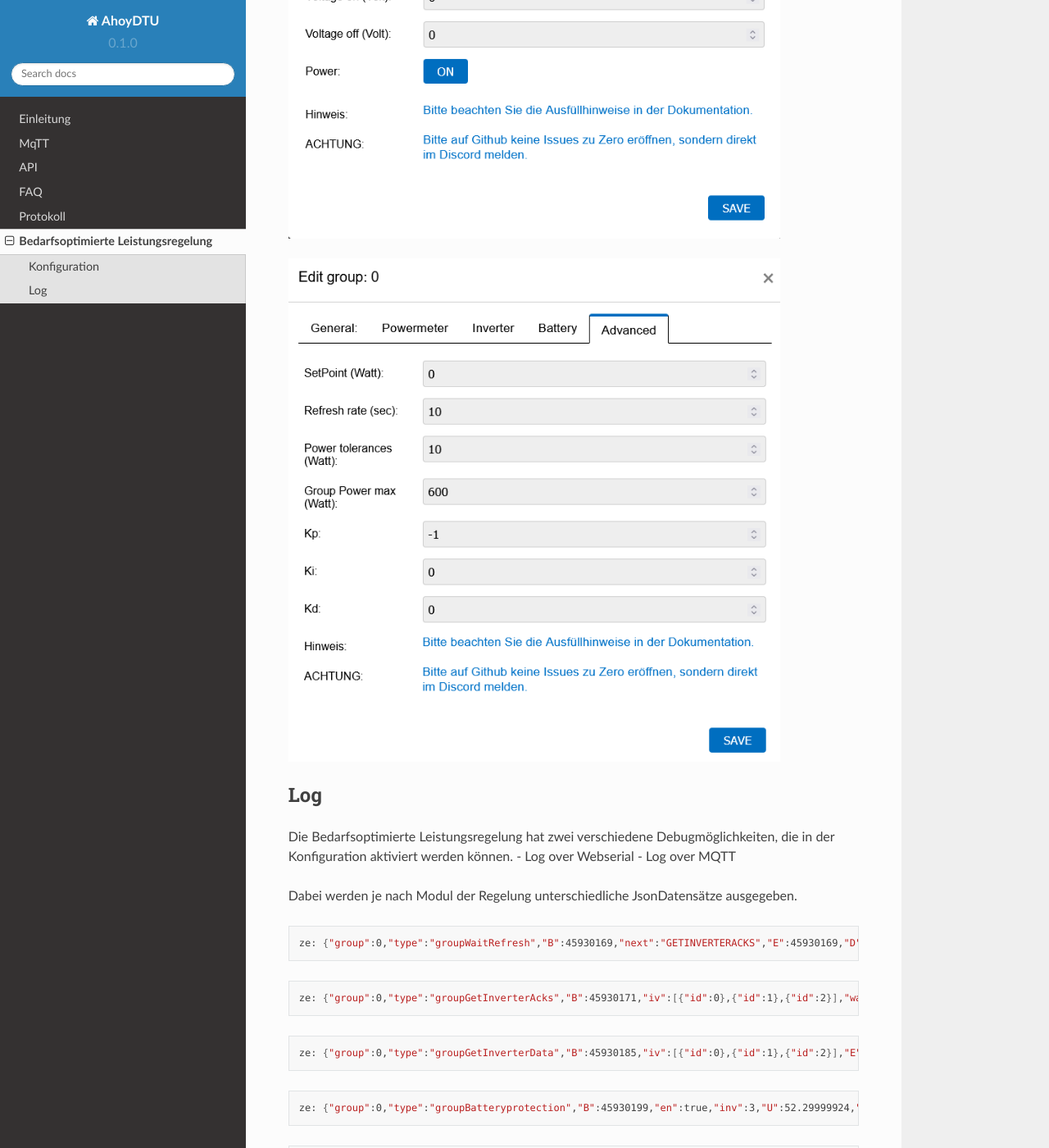
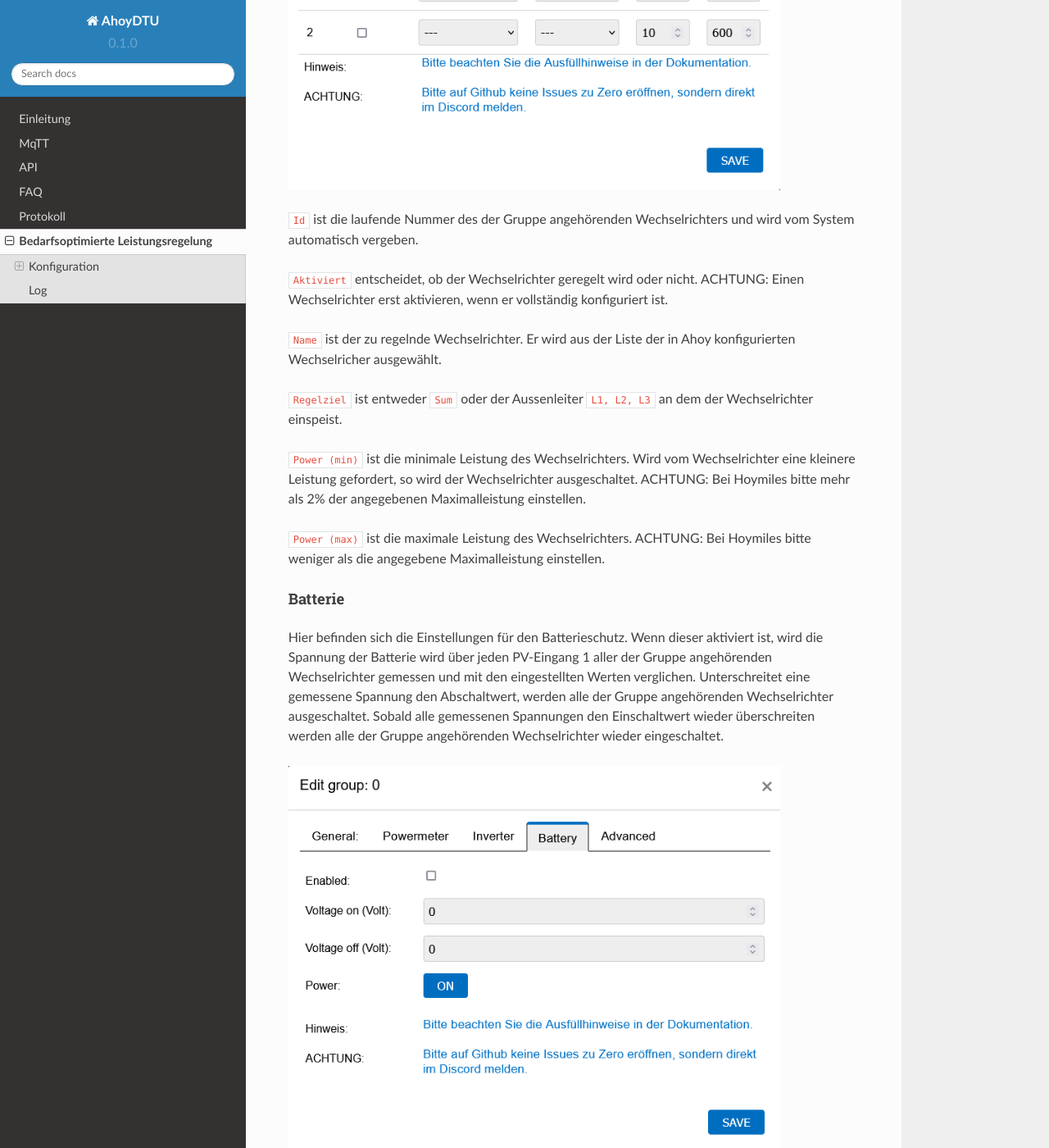
Before and after one commit to lumapu/ahoy_docs, a Sphinx documentation site: the page built from docs/source/zeroExport.rst, in a window 1280 px wide and 1400 px high, scrolled down 2587 px. Shown: the whole window at 82% size. Built offline with Sphinx 7.4.7 and the Read the Docs theme 2.0.0, drawn with Linux system fonts in a browser that asks for light colours; some of the changed text lies outside the part shown.

Commit message:
Update zeroExport.rst

```diff
--- a/docs/source/zeroExport.rst
+++ b/docs/source/zeroExport.rst
@@ -16,21 +16,63 @@
 
 Um die Bedarfsoptimierte Leistungsregelung zu aktivieren, ...
 
+Konfiguration einer Gruppe
+============================
+
+Allgemein
+-----------
+
 .. image:: ../images/zeroExport/zeroExportSettingsGroupGeneral.png
   :width: 600
   :alt: zeroExport Einstellungen Gruppe Allegemein - Default
+
+``Gruppe`` ist die laufende Nummer der verfügbaren Gruppen und wird vom System vergeben.
+
+``Aktivieren`` gibt die Gruppe zur Regelung gemäß den eingestellten Parametern frei. ACHTUNG: Die Gruppe muss vor der Aktivierung vollständig konfiguriert sein.
+
+``Name`` kann frei vergeben werden. Dieses Feld wird vom System nicht benutzt und dient der Identifizierung der Gruppe.
+
+Zähler
+--------
 
 .. image:: ../images/zeroExport/zeroExportSettingsGroupPowermeter.png
   :width: 600
   :alt: zeroExport Einstellungen Gruppe Zähler - Default
 
+Inverter
+----------
+
+Hier befinden sich die Einstellungen für die der Gruppe angehörigen Wechselrichter.
+
 .. image:: ../images/zeroExport/zeroExportSettingsGroupInverter.png
   :width: 600
   :alt: zeroExport Einstellungen Gruppe Inverter - Default
 
+``Id`` ist die laufende Nummer des der Gruppe angehörenden Wechselrichters und wird vom System automatisch vergeben.
+
+``Aktiviert`` entscheidet, ob der Wechselrichter geregelt wird oder nicht. ACHTUNG: Einen Wechselrichter erst aktivieren, wenn er vollständig konfiguriert ist.
+
+``Name`` ist der zu regelnde Wechselrichter. Er wird aus der Liste der in Ahoy konfigurierten Wechselricher ausgewählt.
+
+``Regelziel`` ist entweder ``Sum`` oder der Aussenleiter ``L1, L2, L3`` an dem der Wechselrichter einspeist.
+
+``Power (min)`` ist die minimale Leistung des Wechselrichters. Wird vom Wechselrichter eine kleinere Leistung gefordert, so wird der Wechselrichter ausgeschaltet. ACHTUNG: Bei Hoymiles bitte mehr als 2% der angegebenen Maximalleistung einstellen.
+
+``Power (max)`` ist die maximale Leistung des Wechselrichters. ACHTUNG: Bei Hoymiles bitte weniger als die angegebene Maximalleistung einstellen.
+
+Batterie
+----------
+
+Hier befinden sich die Einstellungen für den Batterieschutz. Wenn dieser aktiviert ist, wird die Spannung der Batterie wird über jeden PV-Eingang 1 aller der Gruppe angehörenden Wechselrichter gemessen und mit den eingestellten Werten verglichen. Unterschreitet eine gemessene Spannung den Abschaltwert, werden alle der Gruppe angehörenden Wechselrichter ausgeschaltet. Sobald alle gemessenen Spannungen den Einschaltwert wieder überschreiten werden alle der Gruppe angehörenden Wechselrichter wieder eingeschaltet.
+
 .. image:: ../images/zeroExport/zeroExportSettingsGroupBattery.png
   :width: 600
   :alt: zeroExport Einstellungen Gruppe Batterie - Default
+
+Erweitert
+-----------
+
+Hier befinden sich die Einstellungen für die Regelung.
 
 .. image:: ../images/zeroExport/zeroExportSettingsGroupAdvanced.png
   :width: 600
```
